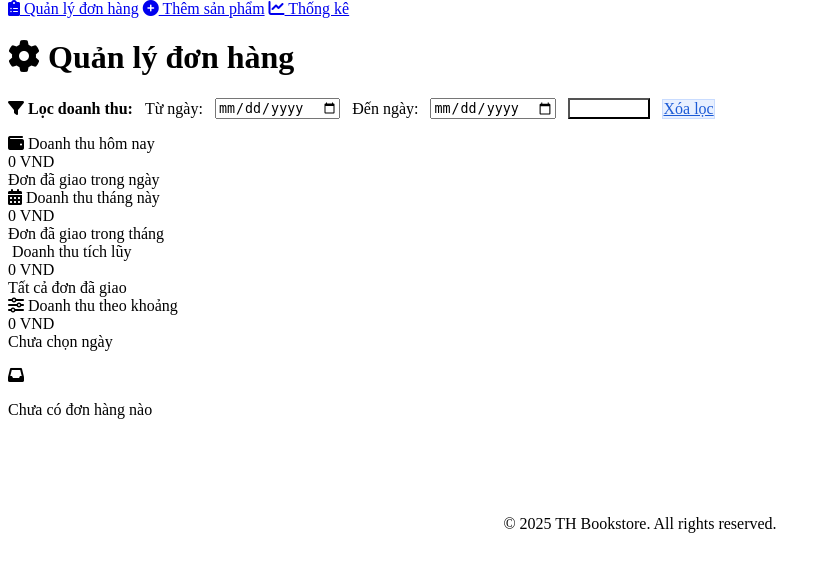
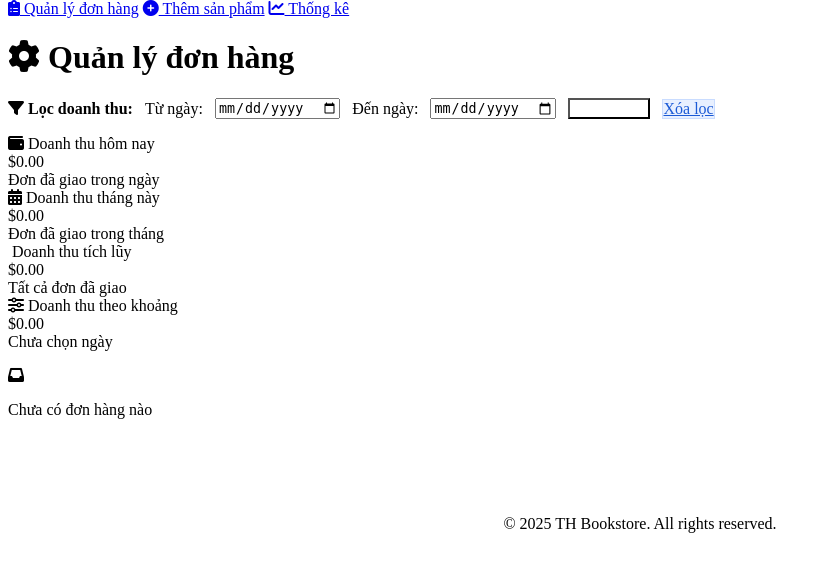
Before and after one commit to Minhdevweb/Th_Bookstore, a PHP site: page /admin_orders.php in a window 1280 px wide. Shown: the part 44-616 px from the top of the page, without its empty margins (0-831 px from the left). Run offline with PHP 8.4, Linux system fonts and the light colour scheme; a user stored in the database is signed in; data comes from the database, SQL or seed files in the repository; data that the repository does not hold is empty.

Commit message:
refactor code

```diff
--- a/Home/admin_orders.php
+++ b/Home/admin_orders.php
@@ -105,22 +105,22 @@ $stmtOrders->close();
         <div class="dash-grid" style="margin-bottom:1rem;">
           <div class="dash-card">
             <div class="dash-title"><i class="fas fa-wallet"></i> Doanh thu hôm nay</div>
-            <div class="dash-value"><?php echo number_format($revenueToday, 0, ',', '.'); ?> VND</div>
+            <div class="dash-value">$<?php echo number_format($revenueToday, 2, '.', ','); ?></div>
             <div class="dash-sub">Đơn đã giao trong ngày</div>
           </div>
           <div class="dash-card">
             <div class="dash-title"><i class="fas fa-calendar-alt"></i> Doanh thu tháng này</div>
-            <div class="dash-value"><?php echo number_format($revenueMonth, 0, ',', '.'); ?> VND</div>
+            <div class="dash-value">$<?php echo number_format($revenueMonth, 2, '.', ','); ?></div>
             <div class="dash-sub">Đơn đã giao trong tháng</div>
           </div>
           <div class="dash-card">
             <div class="dash-title"><i class="fas fa-sack-dollar"></i> Doanh thu tích lũy</div>
-            <div class="dash-value"><?php echo number_format($revenueAll, 0, ',', '.'); ?> VND</div>
+            <div class="dash-value">$<?php echo number_format($revenueAll, 2, '.', ','); ?></div>
             <div class="dash-sub">Tất cả đơn đã giao</div>
           </div>
           <div class="dash-card">
             <div class="dash-title"><i class="fas fa-sliders-h"></i> Doanh thu theo khoảng</div>
-            <div class="dash-value"><?php echo number_format($revenueRange, 0, ',', '.'); ?> VND</div>
+            <div class="dash-value">$<?php echo number_format($revenueRange, 2, '.', ','); ?></div>
             <div class="dash-sub">
               <?php if ($startDate || $endDate): ?>
                 <?php echo $startDate ? htmlspecialchars($startDate) : '...'; ?> → <?php echo $endDate ? htmlspecialchars($endDate) : '...'; ?>
@@ -187,11 +187,11 @@ $stmtOrders->close();
                                 </div>
                                 <div class="detail-row">
                                     <span class="label">Giá:</span>
-                                    <span class="value"><?php echo number_format($order['total'] / $order['quantity'], 0, ',', '.'); ?> VND/cuốn</span>
+                                    <span class="value">$<?php echo number_format($order['total'] / $order['quantity'], 2, '.', ','); ?>/cuốn</span>
                                 </div>
                                 <div class="detail-row">
                                     <span class="label">Tổng tiền:</span>
-                                    <span class="value total-price"><?php echo number_format($order['total'], 0, ',', '.'); ?> VND</span>
+                                    <span class="value total-price">$<?php echo number_format($order['total'], 2, '.', ','); ?></span>
                                 </div>
 
                                 <?php if (!empty($order['customer_name'])): ?>
--- a/Home/checkout.php
+++ b/Home/checkout.php
@@ -44,7 +44,7 @@ foreach ($_SESSION['cart'] as $product_id => $quantity) {
         <?php foreach ($items as $it): ?>
           <p class="order-line">
             <?php echo htmlspecialchars($it['title']); ?> x <?php echo $it['quantity']; ?>
-            = <strong><?php echo number_format($it['total'], 0, ',', '.'); ?> VND</strong>
+            = <strong>$<?php echo number_format($it['total'], 2, '.', ','); ?></strong>
           </p>
           <?php if (isset($it['stock'])): ?>
             <p class="stock-note">Số lượng hiện có: <?php echo (int)$it['stock']; ?></p>
@@ -53,7 +53,7 @@ foreach ($_SESSION['cart'] as $product_id => $quantity) {
 
         <div class="total-pill">
           <span>💸 Tổng cộng:</span>
-          <strong><?php echo number_format($subtotal, 0, ',', '.'); ?> VND</strong>
+          <strong>$<?php echo number_format($subtotal, 2, '.', ','); ?></strong>
         </div>
       </section>
 
--- a/Home/order_history.php
+++ b/Home/order_history.php
@@ -118,11 +118,11 @@ $stmt->close();
                                 </div>
                                 <div class="detail-row">
                                     <span class="label">Giá:</span>
-                                    <span class="value"><?php echo number_format($order['total'] / $order['quantity'], 0, ',', '.'); ?> VND/cuốn</span>
+                                    <span class="value">$<?php echo number_format($order['total'] / $order['quantity'], 2, '.', ','); ?>/cuốn</span>
                                 </div>
                                 <div class="detail-row">
                                     <span class="label">Tổng tiền:</span>
-                                    <span class="value total-price"><?php echo number_format($order['total'], 0, ',', '.'); ?> VND</span>
+                                    <span class="value total-price">$<?php echo number_format($order['total'], 2, '.', ','); ?></span>
                                 </div>
 
                                 <?php if (!empty($order['customer_name'])): ?>
```
Also changed, not shown: Home/admin_dashboard.php (+4 -4 lines), 1 other file.
